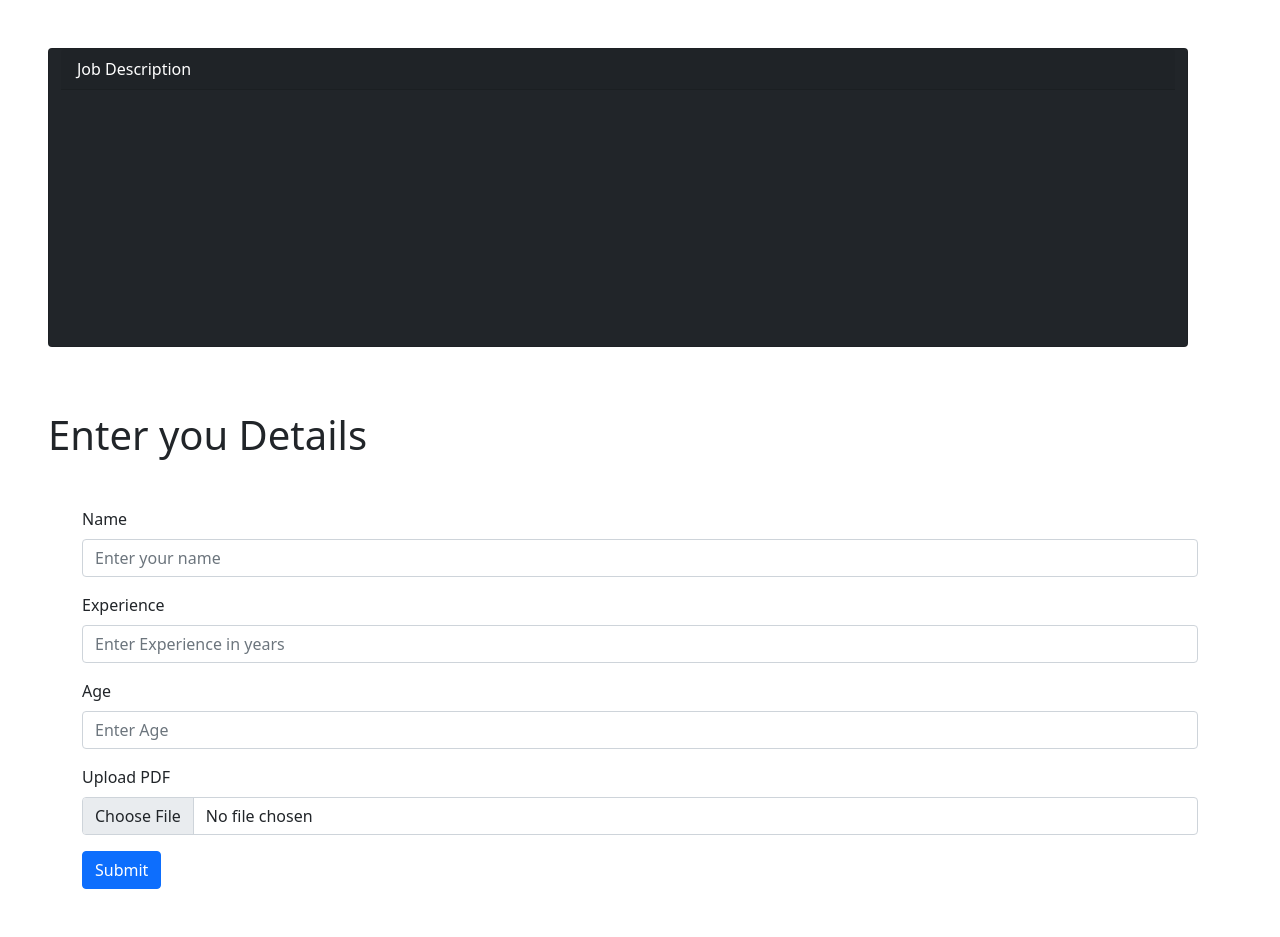
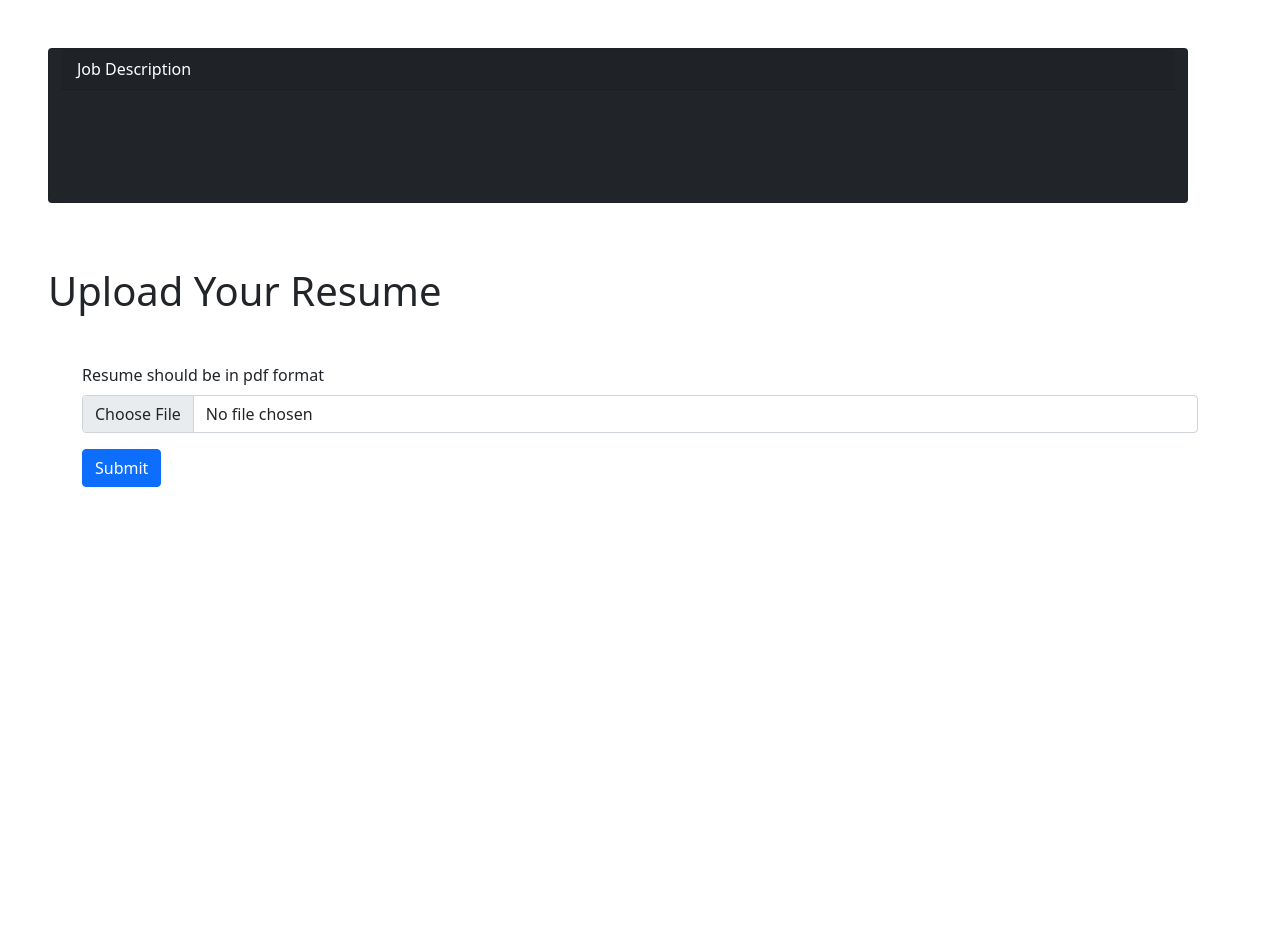
Before and after one commit to mohammedshaneeb-ai/AI-JOB-PORTAL, a Django app: template AI_JOB_PORTAL/home/templates/home/submit_job.html in a window 1280 px wide. After the commit the page ends 487 px from the top, so only its background shows below. Run offline with Django 4.2, Linux system fonts and the light colour scheme; the template is opened without the code that fills it, so the values that code supplies are empty; some libraries are stand-ins or nearby versions.

Commit message:
resume upload,extraction completed

```diff
--- a/AI_JOB_PORTAL/AI_JOB_PORTAL/settings.py
+++ b/AI_JOB_PORTAL/AI_JOB_PORTAL/settings.py
@@ -11,6 +11,7 @@ https://docs.djangoproject.com/en/4.2/ref/settings/
 """
 
 from pathlib import Path
+from decouple import config
 
 # Build paths inside the project like this: BASE_DIR / 'subdir'.
 BASE_DIR = Path(__file__).resolve().parent.parent
--- a/AI_JOB_PORTAL/home/templates/home/submit_job.html
+++ b/AI_JOB_PORTAL/home/templates/home/submit_job.html
@@ -19,43 +19,21 @@
         <div class="card-body content">
           <h5 class="card-title">{{ job.domain  }}</h5>
           <p class="card-text ">{{ job.job_description|linebreaksbr|safe }}</p>
-
-
-
-
-
-
         </div>
       </div>
 
     </div>
   </div>
 
-    <h1 class="ms-5">Enter you Details</h1>
+    <h1 class="ms-5">Upload Your Resume</h1>
     <!-- {% for description in jobdescription %}
       {{description}}
     {% endfor %} -->
     <div class="container mt-5">
         <form method="POST" enctype="multipart/form-data">
+          {% csrf_token %}
           <div class="mb-3">
-            <label for="name" class="form-label">Name</label>
-            <input type="text" name="name" class="form-control" id="name" placeholder="Enter your name">
-          </div>
-
-          <div class="mb-3">
-            <label for="experience" class="form-label">Experience</label>
-            <div class="input-group-append">
-                <input type="number" class="form-control" name="expInput" id="expInput" pattern="[0-9]+" placeholder="Enter Experience in years">
-              </div>
-          </div>
-          <div class="mb-3">
-            <label for="age" class="form-label">Age</label>
-            <div class="input-group-append">
-                <input type="number" class="form-control" name="ageInput" id="ageInput" pattern="[0-9]+" placeholder="Enter Age">
-              </div>
-          </div>
-          <div class="mb-3">
-            <label for="pdfFile" class="form-label">Upload PDF</label>
+            <label for="pdfFile" class="form-label">Resume should be in pdf format</label>
             <input type="file" class="form-control" name="pdf_file" id="pdfFile" accept=".pdf">
           </div>
           <button type="submit" value="Submit" class="btn btn-primary">Submit</button>
@@ -63,9 +41,6 @@
         <br>
         <br>
       </div>
-
-
       <script src="https://cdn.jsdelivr.net/npm/bootstrap@5.0.2/dist/js/bootstrap.bundle.min.js" integrity="sha384-MrcW6ZMFYlzcLA8Nl+NtUVF0sA7MsXsP1UyJoMp4YLEuNSfAP+JcXn/tWtIaxVXM" crossorigin="anonymous"></script>
-
 </body>
 </html>
```
Also changed, not shown: AI_JOB_PORTAL/home/views.py (+54 -9 lines), 1 other file.
